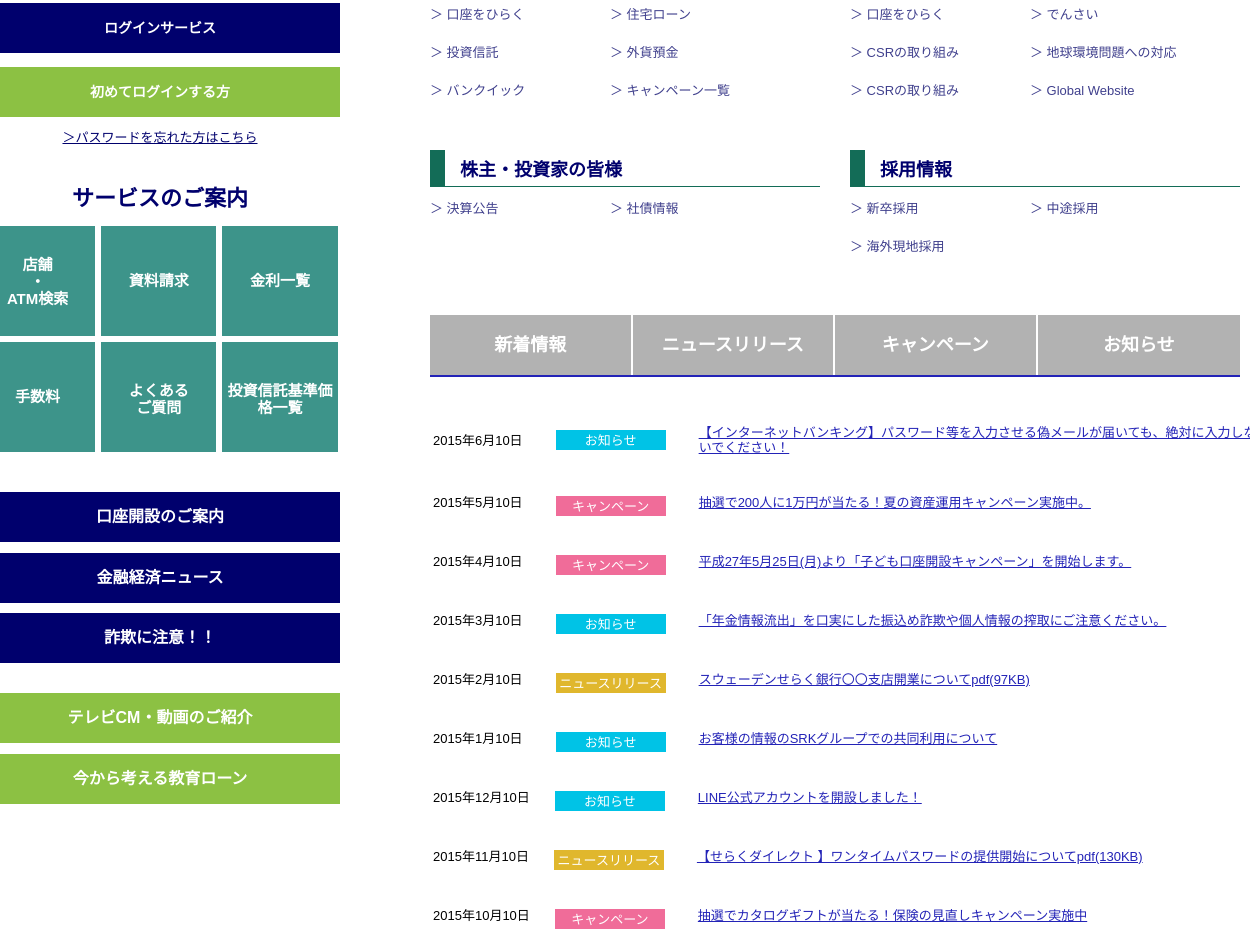
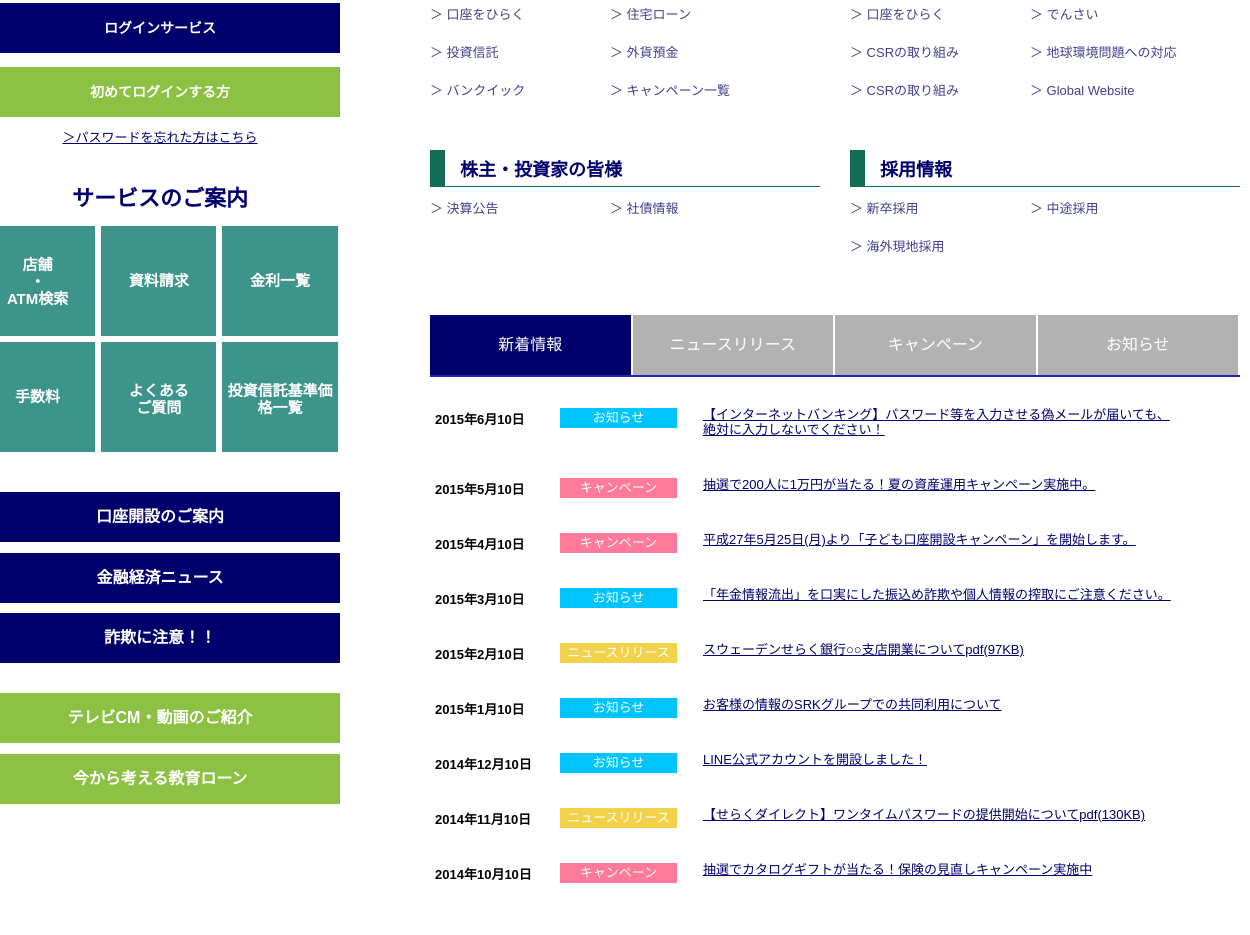
Before and after one commit to rikuyamazaki/serakubank, a plain HTML site: page index.html in a window 1280 px wide. Shown: the part 311-1246 px from the top of the page, 30-1280 px from the left. Drawn offline with nearby package versions, Linux system fonts and the light colour scheme; a web font is replaced by a local one.

Commit message:
テキストリンクのホバー時の設定、タブのjQueryの設定

```diff
--- a/css/stylesheet.css
+++ b/css/stylesheet.css
@@ -54,6 +54,10 @@ img {
 #site-logo {
     margin-bottom: -20px;
     margin-top: 30px;
+}
+
+.global-link a:hover {
+    opacity: 0.5;
 }
 /************** mainメニュー *****************/
 .main {
@@ -191,14 +195,29 @@ img {
     font-size: 13px;
     color: #40408d;
 }
+
+.main .main_menu a:hover {
+    border-bottom: 1px solid #40408d;
+}
+
+.main .sub_menu a:hover {
+    border-bottom: 1px solid #40408d;
+}
+
+.main .under_left_menu a:hover {
+    border-bottom: 1px solid #40408d;
+}
+
+.main .under_right_menu a:hover {
+    border-bottom: 1px solid #40408d;
+}
 /*********** mainメニューここまで **************/
 
 
 /*********** mainのニュース情報  ***************/
 
-.campaign ul {
+.tab  {
     width: 100%;
-    overflow: hidden;
     position: relative;
     text-align: center;
     padding: 0;
@@ -208,9 +227,10 @@ img {
     height: 60px;
     line-height: 60px;
     border-bottom: 2px solid #2323b7;
+    color: #fff;
 }
 
-.campaign li {
+.tab li {
     display: table-cell;
     text-align: center;
     padding: 0;
@@ -218,15 +238,11 @@ img {
     border-right: 2px solid #fff;
 }
 
-.campaign a:link{
-    background: #b2b2b2;
-}
-
-.campaign .new a:visited {
+.tab .select {
     background: #00006d;
 }
 
-.campaign a {
+.tab a {
     text-decoration: none;
     display: block;
     font-size: 18px;
@@ -234,8 +250,12 @@ img {
     color: #fff;
 }
 
-.campaign .notice {
+.tab .notice {
     border-right: none;
+}
+
+.tab li:hover {
+    cursor: pointer;
 }
 
 /*********** mainのニュース情報ここまで  ***************/
@@ -312,58 +332,86 @@ ul.globalnavi li a:hover {
 }
 /************** global-naviここまで **************/
 
-/************** news ***************************/
+/************** tab_list ***************************/
 
-.news {
-    font-size: 13px;
-    margin-right: -20px;
-
+#choice  {
+    font-size: 13px
 }
 
-.news tr th{
-    white-space: nowrap;
-    font-weight: normal;
+#choice dt{
+    width:9em;
+    float:left;
+    margin:0;
+    padding:20px 0 0 5px;
+    font-weight: bold;
 }
 
-.news td.cam,.info,.release {
-    white-space: nowrap;
-    width: 110px;
-    display: block;
-    text-align: center;
+#choice dd{
+    position:relative;
+    margin:15px 0 10px;
+    padding:15px 5px 10px 21em;
+}
+
+#choice dd a {
+    color: #00006d;
+}
+
+#choice dd a:hover {
+    opacity: 0.5;
+}
+
+#choice dd span.info{
+    display:block;
+    position:absolute;
+    top:0;
+    left:10em;
+    width:9em;
+    margin:0;
+    padding:0;
+    text-align:center;
+    background-color:#00c4ff;
     height: 20px;
     line-height: 20px;
+    margin-top: 15px;
     color: #fff;
 }
 
-.news .june td,.may td,.april td,.march td,.february td,.january td {
-    margin: 5px 30px 0 30px;
+#choice dd span.cam{
+    display:block;
+    position:absolute;
+    top:0;
+    left:10em;
+    width:9em;
+    margin:0;
+    padding:0;
+    text-align:center;
+    background-color:#ff7998;
+    height: 20px;
+    line-height: 20px;
+    margin-top: 15px;
+    color: #fff;
 }
 
-.news .december td,.november td,.october td {
-    margin: 5px 30px 0 22px;
+#choice dd span.rel{
+    display:block;
+    position:absolute;
+    top:0;
+    left:10em;
+    width:9em;
+    margin:0;
+    padding:0;
+    text-align:center;
+    background-color:#f2d24a;
+    height: 20px;
+    line-height: 20px;
+    margin-top: 15px;
+    color: #fff;
 }
 
-.news td a {
-    color: #2323b7;
-}
 
-table,.may,.april,.march,.february,.january,.december,.november,.october {
-    margin: 30px 0;
-}
 
-.news .info {
-    background: #00c3e6;
-}
 
-.news .cam {
-    background: #f06c99;
-}
-
-.news .release {
-    background: #e0b72d;
-}
-
-/************** newsここまで ********************/
+/************** tab_listここまで ********************/
 
 /************* sidemenu ***********************/
 
@@ -528,6 +576,10 @@ table,.may,.april,.march,.february,.january,.december,.november,.october {
     color: #00006d;
 }
 
+.under_menu a:hover {
+    opacity: 0.5;
+}
+
 /************* under-menuここまで ****************/
 
 /************* footer_menu ***********************/
@@ -554,6 +606,9 @@ table,.may,.april,.march,.february,.january,.december,.november,.october {
     color: #00006d;
 }
 
+.footer_menu a:hover {
+    opacity: 0.5;
+}
 
 
 /************* footer_menuここまで ***********************/
--- a/index.html
+++ b/index.html
@@ -17,15 +17,39 @@
                 });
             });
         </script>
+        <script>
+$(function() {
+// 「#tab」の「li」がクリックされると以下の処理を実行
+$(".tab li").click(function() {
+// 変数「tab」を定義する
+var tab = $(this).attr('id');
+// クリックされたタブにのみ「.select」を与える
+$(".tab li").removeClass('select');
+$(this).addClass('select');
+// クリックされたタブに紐づいた要素を表示、それ以外を非表示にする
+$("#choice dl").fadeOut(100);
+if(tab == 'news') {
+$("#choice .news").fadeIn(100);
+} else if(tab == 'campaign') {
+$("#choice .campaign").fadeIn(100);
+} else if(tab == 'notice') {
+$("#choice .notice").fadeIn(100);
+} else {
+$("#choice dl").fadeIn(100);
+}
+});
+});
+
+        </script>
     </head>
     <body>
         <header class="header">
             <h1 id="site-logo"><a href="index.html"><img src="images/logo.png"></a></h1>
             <div class="clearfix">
                 <div class="global-link">
-                <a href="#">global site</a>
-                &emsp;
-                <a href="#">site map</a>
+                    <a href="#">global site</a>
+                    &emsp;
+                    <a href="#">site map</a>
                 </div>
             </div>
             <div class="font-size">
@@ -118,90 +142,62 @@
                     </ul>
                 </div>
 
-                <div class="campaign clearfix">
-                    <ul>
-                        <li class="new"><a href="#">新着情報</a></li>
-                        <li><a href="#">ニュースリリース</a></li>
-                        <li><a href="#">キャンペーン</a></li>
-                        <li class="notice"><a href="#">お知らせ</a></li>
+                    <ul class="tab">
+                        <li class="select">新着情報</li>
+                        <li id="news">ニュースリリース</li>
+                        <li id="campaign">キャンペーン</li>
+                        <li id="notice">お知らせ</li>
                     </ul>
+
+                <div id="choice">
+
+                    <dl class="notice">
+                        <dt>2015年6月10日</dt>
+                        <dd><span class="info">お知らせ</span><a href="#">【インターネットバンキング】パスワード等を入力させる偽メールが届いても、<br>絶対に入力しないでください！</a></dd>
+                     </dl>
+
+                    <dl class="campaign">
+                        <dt>2015年5月10日</dt>
+                        <dd><span class="cam">キャンペーン</span><a href="#">抽選で200人に1万円が当たる！夏の資産運用キャンペーン実施中。</a></dd>
+                    </dl>
+
+                    <dl class="campaign">
+                        <dt>2015年4月10日</dt>
+                        <dd><span class="cam">キャンペーン</span><a href="#">平成27年5月25日(月)より「子ども口座開設キャンペーン」を開始します。</a></dd>
+                    </dl>
+
+                    <dl class="notice">
+                        <dt>2015年3月10日</dt>
+                        <dd><span class="info">お知らせ</span><a href="#">「年金情報流出」を口実にした振込め詐欺や個人情報の搾取にご注意ください。</a></dd>
+                    </dl>
+
+                    <dl class="news">
+                        <dt>2015年2月10日</dt>
+                        <dd><span class="rel">ニュースリリース</span><a href="#">スウェーデンせらく銀行○○支店開業についてpdf(97KB)</a></dd>
+                    </dl>
+
+                    <dl class="notice">
+                        <dt>2015年1月10日</dt>
+                        <dd><span class="info">お知らせ</span><a href="#">お客様の情報のSRKグループでの共同利用について</a></dd>
+                    </dl>
+
+                    <dl class="notice">
+                        <dt>2014年12月10日</dt>
+                        <dd><span class="info">お知らせ</span>
+                        <a href="#">LINE公式アカウントを開設しました！</a></dd>
+                    </dl>
+
+                    <dl class="news">
+                        <dt>2014年11月10日</dt>
+                        <dd><span class="rel">ニュースリリース</span><a href="#">【せらくダイレクト】ワンタイムパスワードの提供開始についてpdf(130KB)</a></dd>
+                    </dl>
+
+                    <dl class="campaign">
+                        <dt>2014年10月10日</dt>
+                        <dd><span class="cam">キャンペーン</span><a href="#">抽選でカタログギフトが当たる！保険の見直しキャンペーン実施中</a></dd>
+                    </dl>
+
                 </div>
-
-                <div class="news clearfix">
-                    <table class="june">
-                        <tr>
-                            <th><time class="date" datetime="2015-06-10">2015年6月10日</time></th>
-                            <td class="info">お知らせ</td>
-                            <td><a href="#">【インターネットバンキング】パスワード等を入力させる偽メールが届いても、絶対に入力しないでください！</a></td>
-                        </tr>
-                    </table>
-
-                    <table class="may">
-                        <tr>
-                            <th><time class="date" datetime="2015-05-10">2015年5月10日</time></th>
-                            <td class="cam">キャンペーン</td>
-                            <td><a href="#">抽選で200人に1万円が当たる！夏の資産運用キャンペーン実施中。</a></td>
-                        </tr>
-                    </table>
-
-                    <table class="april">
-                        <tr>
-                            <th><time class="date" datetime="2015-04-10">2015年4月10日</time></th>
-                            <td class="cam">キャンペーン</td>
-                            <td><a href="#">平成27年5月25日(月)より「子ども口座開設キャンペーン」を開始します。</a></td>
-                        </tr>
-                    </table>
-
-                    <table class="march">
-                        <tr>
-                            <th><time class="date" datetime="2015-03-10">2015年3月10日</time></th>
-                            <td class="info">お知らせ</td>
-                            <td><a href="#">「年金情報流出」を口実にした振込め詐欺や個人情報の搾取にご注意ください。</a></td>
-                        </tr>
-                    </table>
-
-                    <table class="february">
-                        <tr>
-                            <th><time class="date" datetime="2015-02-10">2015年2月10日</time></th>
-                            <td class="release">ニュースリリース</td>
-                            <td><a href="#">スウェーデンせらく銀行〇〇支店開業についてpdf(97KB)</a></td>
-                        </tr>
-                    </table>
-
-                    <table class="january">
-                        <tr>
-                            <th><time class="date" datetime="2015-01-10">2015年1月10日</time></th>
-                            <td class="info">お知らせ</td>
-                            <td><a href="#">お客様の情報のSRKグループでの共同利用について</a></td>
-                        </tr>
-                    </table>
-
-                    <table class="december">
-                        <tr>
-                            <th><time class="date" datetime="2015-12-10">2015年12月10日</time></th>
-                            <td class="info">お知らせ</td>
-                            <td><a href="#">LINE公式アカウントを開設しました！</a></td>
-                        </tr>
-                    </table>
-
-                    <table class="november">
-                        <tr>
-                            <th><time class="date" datetime="2015-11-10">2015年11月10日</time></th>
-                            <td class="release">ニュースリリース</td>
-                            <td><a href="#">【せらくダイレクト
-                            】ワンタイムパスワードの提供開始についてpdf(130KB)</a></td>
-                        </tr>
-                    </table>
-
-                    <table class="october">
-                        <tr>
-                            <th><time class="date" datetime="2015-10-10">2015年10月10日</time></th>
-                            <td class="cam">キャンペーン</td>
-                            <td><a href="#">抽選でカタログギフトが当たる！保険の見直しキャンペーン実施中</a></td>
-                        </tr>
-                    </table>
-                </div>
-
 
             </main>
             <div class="sidemenu">
```
